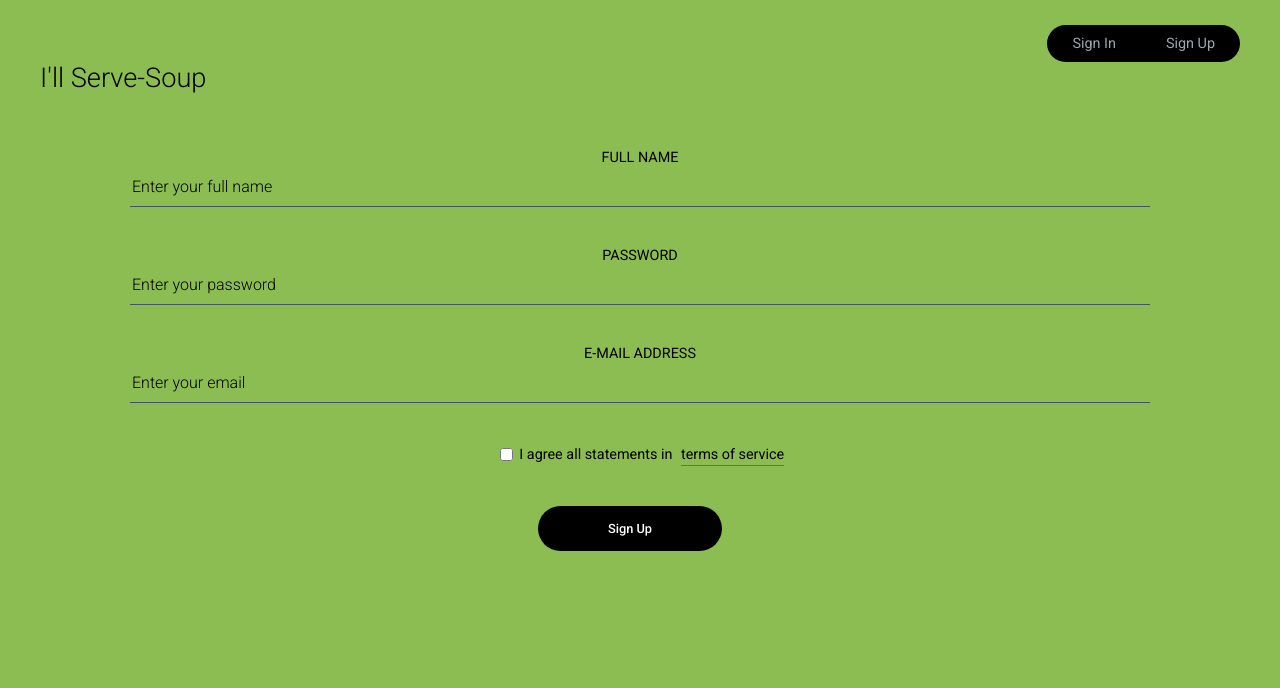
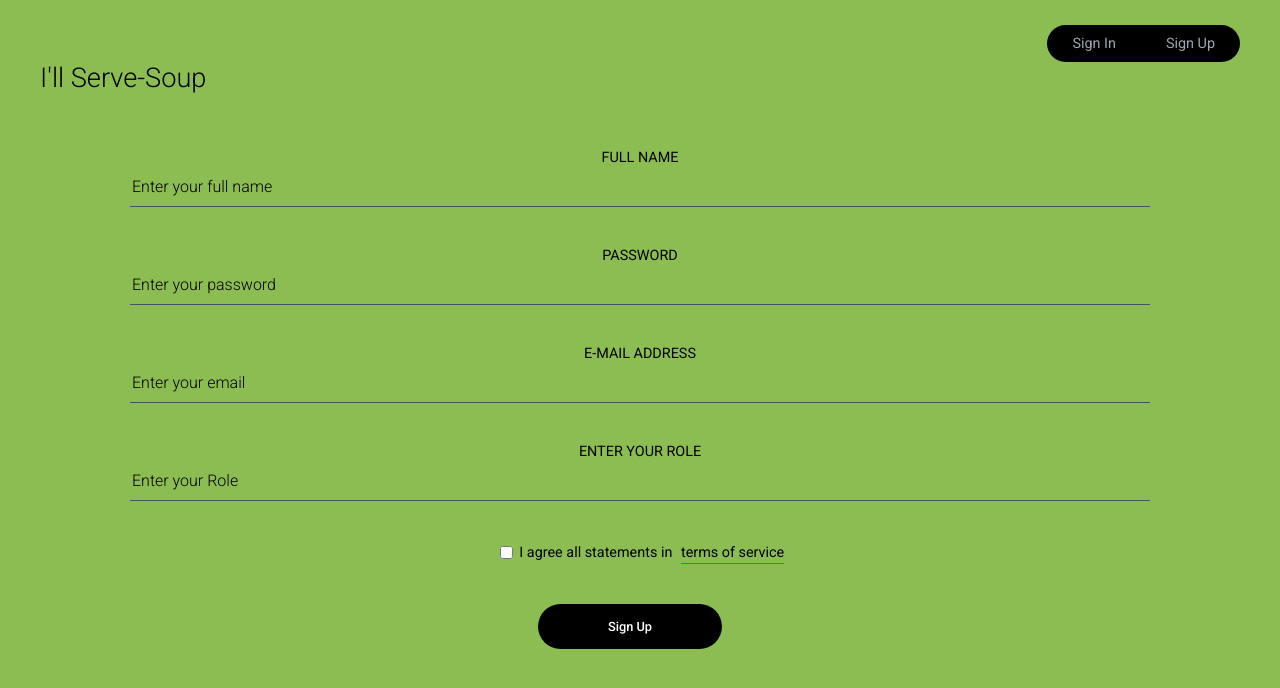
Before and after one commit to i-ll-serve-soup-july-2019/FrontEnd, a React (Create React App) app in the folder serve-soup/: page /#/ in a window 1280 px wide. Shown: the top 688 px of the page. Built offline with nearby package versions, Linux system fonts and the light colour scheme.

Commit message:
added role om the signup form

```diff
--- a/serve-soup/src/pages/SignUpForm.js
+++ b/serve-soup/src/pages/SignUpForm.js
@@ -49,6 +49,10 @@ class SignUpForm extends Component {
                 <label className="FormField__Label" htmlFor="email">E-Mail Address</label>
                 <input type="email" id="email" className="FormField__Input" placeholder="Enter your email" name="email" value={this.state.email} onChange={this.handleChange} />
               </div>
+              <div className="FormField">
+                <label className="FormField__Label" htmlFor="Role">Enter your Role</label>
+                <input type="Role" id="Role" className="FormField__Input" placeholder="Enter your Role" name="role" value={this.state.role} onChange={this.handleChange} />
+              </div>
 
               <div className="FormField">
                 <label className="FormField__CheckboxLabel">
```
